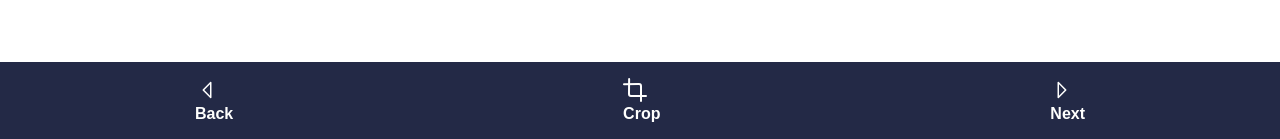
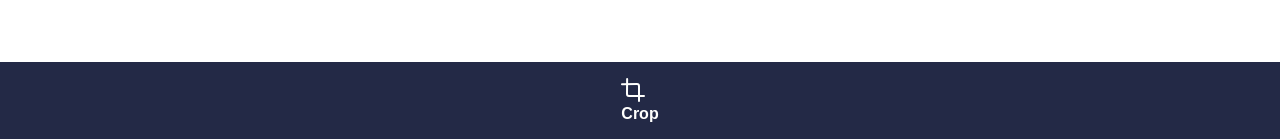
Before and after one commit to sfluor/ezscan, a React (Create React App) app: page / in a window 1280 px wide. Shown: the part 658-797 px from the top of the page. Built offline with nearby package versions, Linux system fonts and the light colour scheme.

Commit message:
Include typescript rules in eslint

```diff
--- a/package.json
+++ b/package.json
@@ -24,7 +24,8 @@
     "build": "react-scripts build",
     "test": "react-scripts test",
     "eject": "react-scripts eject",
-    "lint": "eslint 'src/**/*.tsx'",
+    "lint": "eslint . --ext .js --ext .ts --ext .tsx",
+    "typecheck": "yarn run tsc",
     "lint-fix": "yarn run lint -- --fix"
   },
   "eslintConfig": {
--- a/src/CameraInput.tsx
+++ b/src/CameraInput.tsx
@@ -2,7 +2,7 @@ import React, { useState } from 'react';
 import InteractiveCanvas from './InteractiveCanvas';
 
 // Unstyled button component
-function Button({ name }: { name: string }) {
+function Button({ name, action }: { name: string; action: () => void }) {
   const lowerName = name.toLowerCase();
 
   return (
@@ -23,7 +23,7 @@ function Button({ name }: { name: string }) {
         padding: '1vh 2vh',
         textAlign: 'center',
       }}
-      onClick={() => alert(name)}
+      onClick={action}
     >
       <img
         style={{ height: '3vh' }}
@@ -90,9 +90,9 @@ function CameraInput() {
           alignItems: 'center',
         }}
       >
-        <Button name="Back" />
-        <Button name="Crop" />
-        <Button name="Next" />
+        {/* <Button name="Back" /> */}
+        <Button name="Crop" action={() => alert('Cropping')} />
+        {/* <Button name="Next" /> */}
       </footer>
     </div>
   );
```
Also changed, not shown: src/lib/imgkit.ts (+4 -4 lines), .eslintrc.json.
